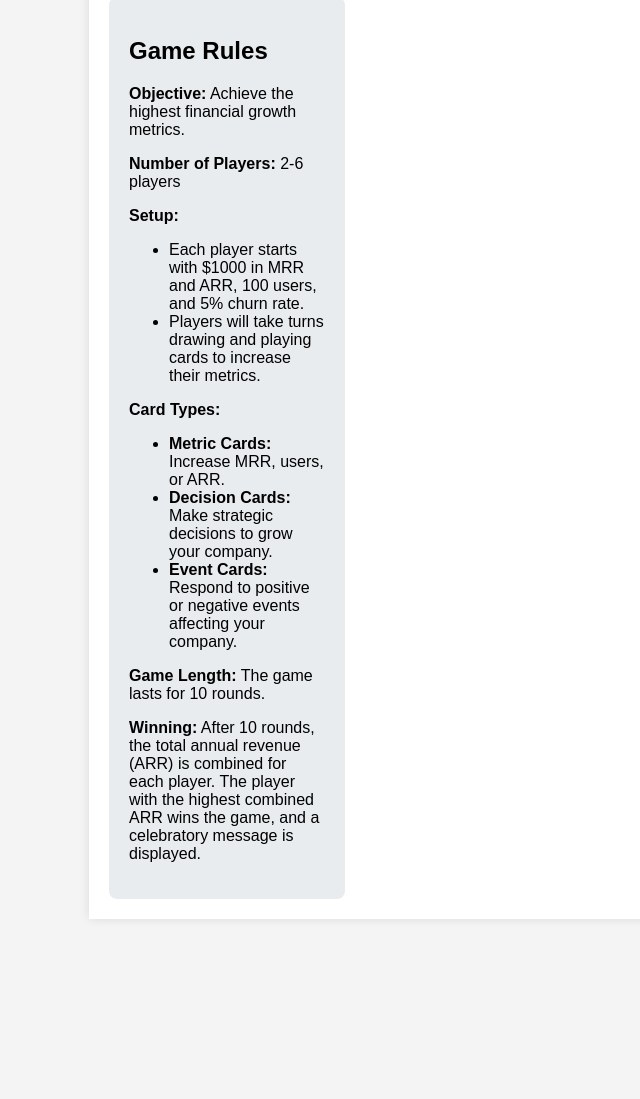
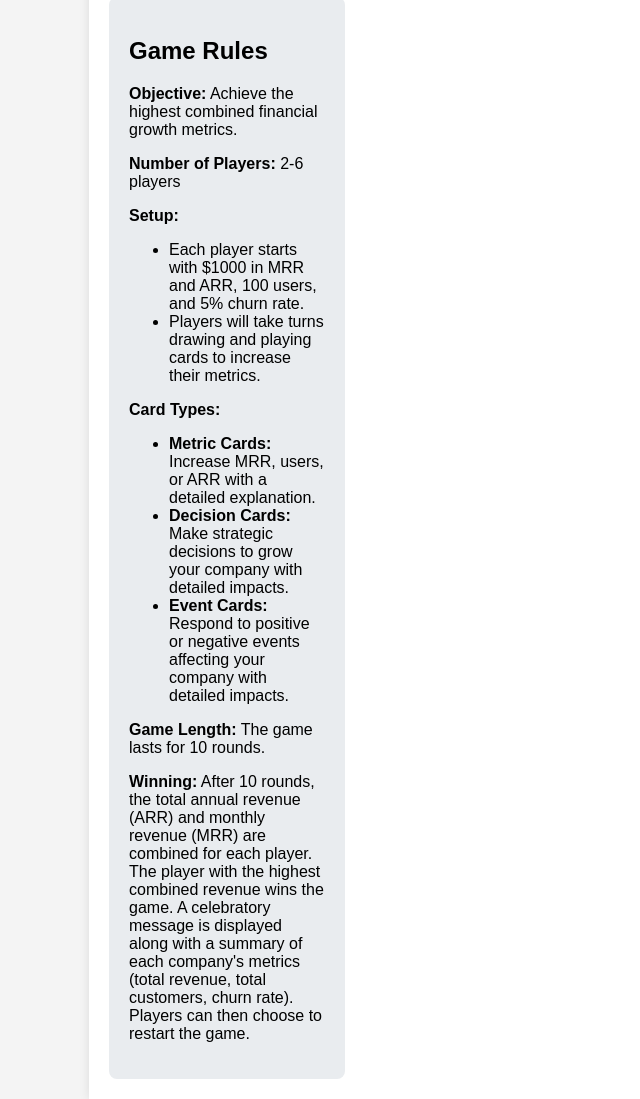
Before and after one commit to DanSaaSlife/SaaSlife-AFoundersJourney, a plain HTML site: page index.html in a window 1280 px wide. Shown: the part 318-1417 px from the top of the page, without its empty margins (31-671 px from the left). Before the commit the page ends 1245 px from the top, so only its background shows below. Drawn offline with Linux system fonts and the light colour scheme.

Commit message:
Update index.html

```diff
--- a/index.html
+++ b/index.html
@@ -34,17 +34,20 @@
                 <div id="card-area" style="display: none;">
                     <button id="draw-card">Draw Card</button>
                     <div id="card-display"></div>
+                    <div id="card-details"></div>
                 </div>
 
                 <button id="end-turn" style="display: none;">End Turn</button>
                 <div id="end-message" style="display: none;">
                     <h2 id="winner-message"></h2>
+                    <div id="final-results"></div>
+                    <button id="restart-game">Start Again</button>
                 </div>
             </div>
 
             <div id="rules">
                 <h2>Game Rules</h2>
-                <p><strong>Objective:</strong> Achieve the highest financial growth metrics.</p>
+                <p><strong>Objective:</strong> Achieve the highest combined financial growth metrics.</p>
                 <p><strong>Number of Players:</strong> 2-6 players</p>
                 <p><strong>Setup:</strong></p>
                 <ul>
@@ -53,12 +56,12 @@
                 </ul>
                 <p><strong>Card Types:</strong></p>
                 <ul>
-                    <li><strong>Metric Cards:</strong> Increase MRR, users, or ARR.</li>
-                    <li><strong>Decision Cards:</strong> Make strategic decisions to grow your company.</li>
-                    <li><strong>Event Cards:</strong> Respond to positive or negative events affecting your company.</li>
+                    <li><strong>Metric Cards:</strong> Increase MRR, users, or ARR with a detailed explanation.</li>
+                    <li><strong>Decision Cards:</strong> Make strategic decisions to grow your company with detailed impacts.</li>
+                    <li><strong>Event Cards:</strong> Respond to positive or negative events affecting your company with detailed impacts.</li>
                 </ul>
                 <p><strong>Game Length:</strong> The game lasts for 10 rounds.</p>
-                <p><strong>Winning:</strong> After 10 rounds, the total annual revenue (ARR) is combined for each player. The player with the highest combined ARR wins the game, and a celebratory message is displayed.</p>
+                <p><strong>Winning:</strong> After 10 rounds, the total annual revenue (ARR) and monthly revenue (MRR) are combined for each player. The player with the highest combined revenue wins the game. A celebratory message is displayed along with a summary of each company's metrics (total revenue, total customers, churn rate). Players can then choose to restart the game.</p>
             </div>
         </div>
     </div>
```
